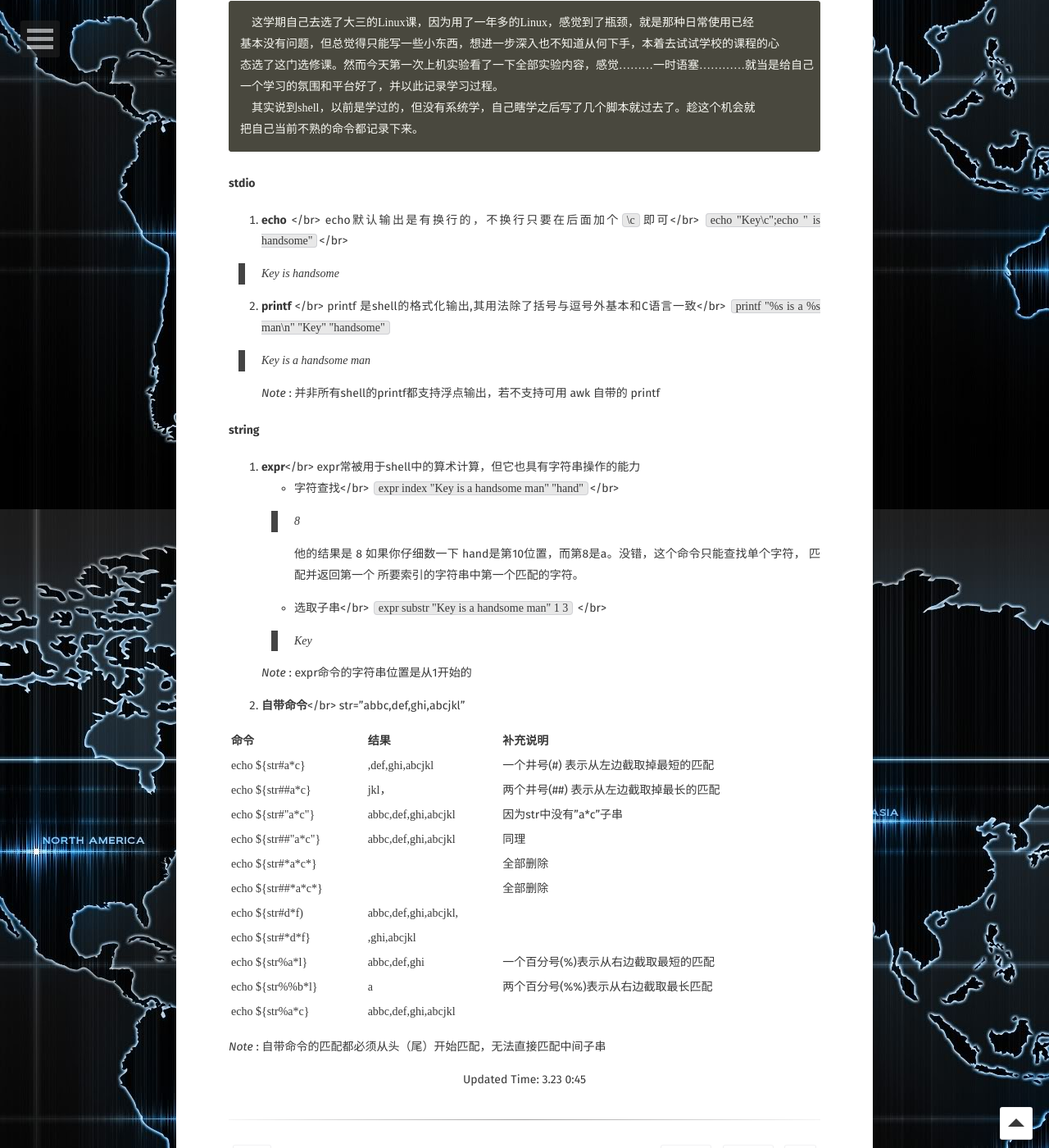
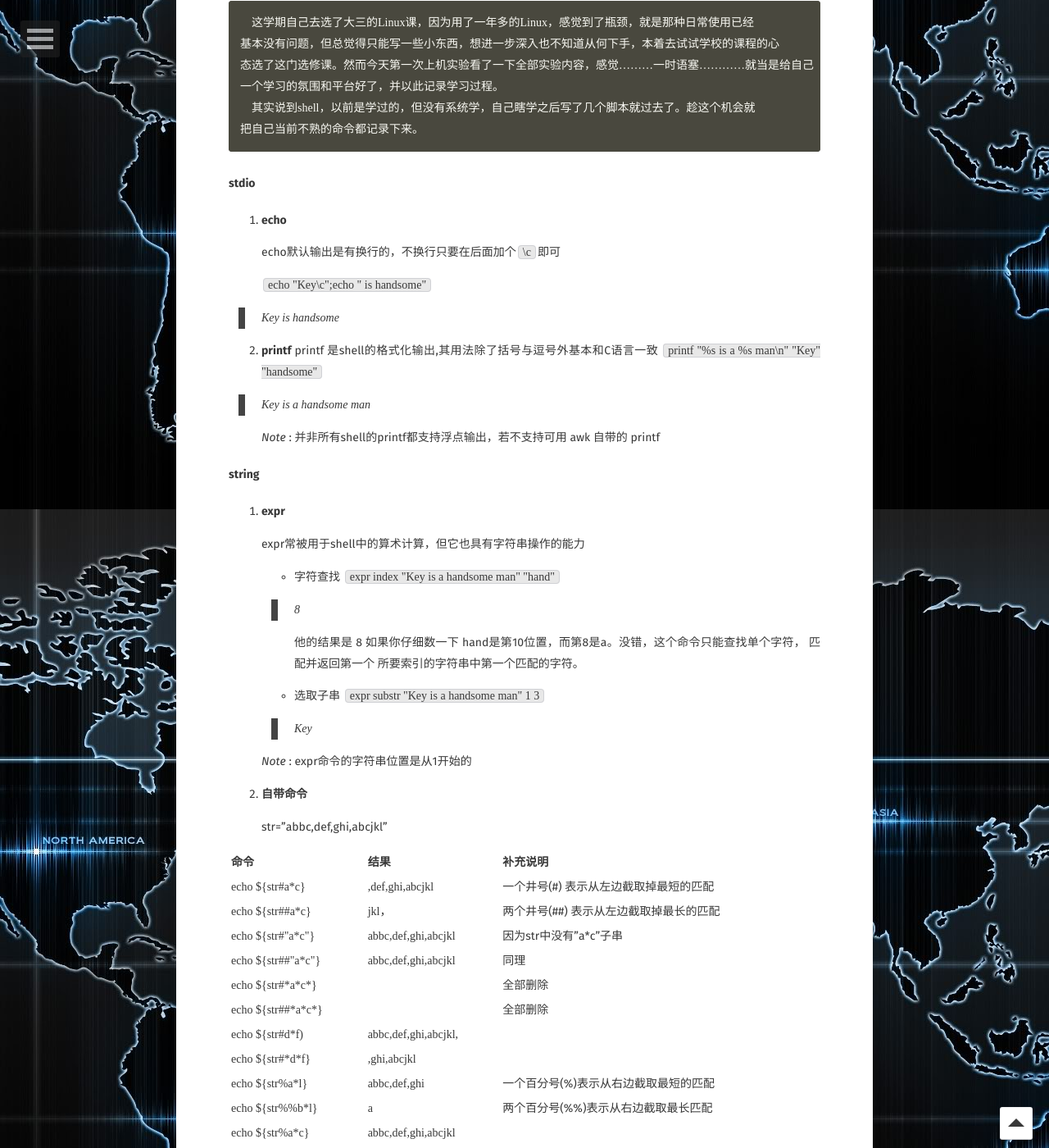
Before and after one commit to KeyLD/keyld.github.io, a Jekyll site: the page built from _posts/2017-03-22-Shell-guide.md, in a window 1280 px wide and 1400 px high, scrolled down 619 px. Shown: the whole window at 82% size. Built offline with Jekyll 4.4.1, drawn with Linux system fonts in a browser that asks for light colours; some web fonts are replaced; comment, search, counter and statistics services are not loaded; some of the changed text lies outside the part shown.

Commit message:
Fix new post

```diff
--- a/_posts/2017-03-22-Shell-guide.md
+++ b/_posts/2017-03-22-Shell-guide.md
@@ -19,33 +19,37 @@ comments: true
 
 
 #### stdio
-1. **echo** </br>
-   echo默认输出是有换行的，不换行只要在后面加个`\c`即可</br>
-   `echo "Key\c";echo " is handsome"`</br>
+1. **echo**
+
+   echo默认输出是有换行的，不换行只要在后面加个`\c`即可
+
+   `echo "Key\c";echo " is handsome"`
    > Key is handsome
-2. **printf** </br>
-   printf 是shell的格式化输出,其用法除了括号与逗号外基本和C语言一致</br>
+2. **printf**
+   printf 是shell的格式化输出,其用法除了括号与逗号外基本和C语言一致
    `printf "%s is a %s man\n" "Key" "handsome"`
    > Key is a handsome man
 
    *Note* : 并非所有shell的printf都支持浮点输出，若不支持可用 awk 自带的 printf
 
 #### string
-1. **expr**</br>
+1. **expr**
+
    expr常被用于shell中的算术计算，但它也具有字符串操作的能力
-   + 字符查找</br>
-   `expr index "Key is a handsome man" "hand"`</br>
+   + 字符查找
+   `expr index "Key is a handsome man" "hand"`
         > 8
 
         他的结果是 8 如果你仔细数一下 hand是第10位置，而第8是a。没错，这个命令只能查找单个字符，
         匹配并返回第一个 所要索引的字符串中第一个匹配的字符。
-   + 选取子串</br>
-   `expr substr "Key is a handsome man" 1 3` </br>
+   + 选取子串
+   `expr substr "Key is a handsome man" 1 3`
         > Key
 
    *Note* : expr命令的字符串位置是从1开始的
 
-2. **自带命令**</br>
+2. **自带命令**
+
     str="abbc,def,ghi,abcjkl"
 
 命令              | 结果                 |补充说明
@@ -64,4 +68,4 @@ comments: true
 
 *Note* : 自带命令的匹配都必须从头（尾）开始匹配，无法直接匹配中间子串
 
-<center>Updated Time: 3.23 0:45</center>
+<center>Updated Time: 3.23 0:51</center>
```
